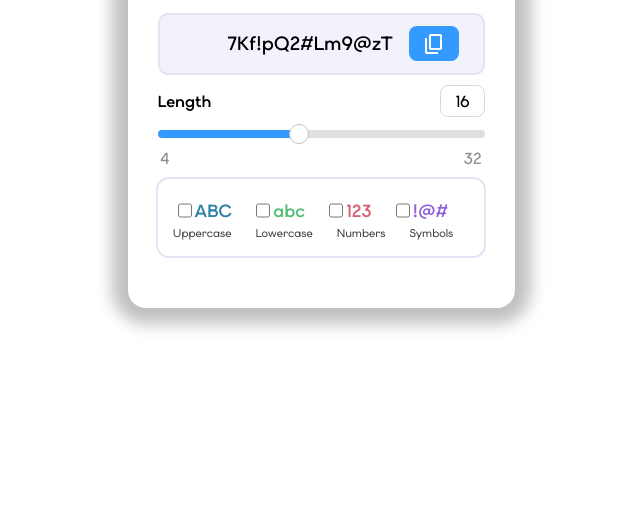
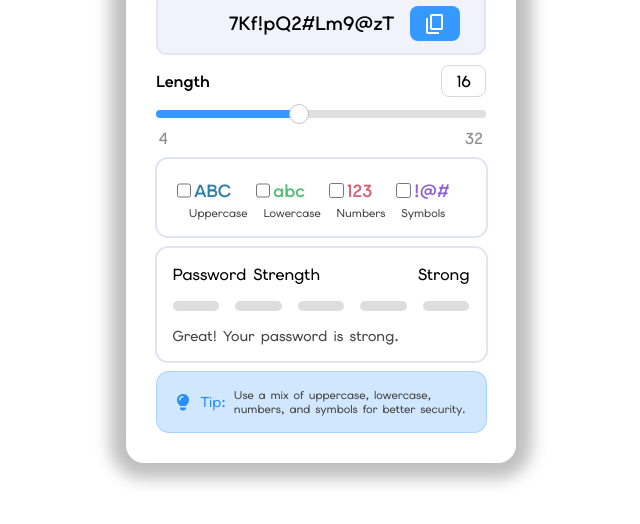
Before and after one commit to Jo-Ferrer/JavaScript-Mini-Projects, a plain HTML site: page Password_Generator/index.html in a window 1280 px wide. Shown: the part 244-768 px from the top of the page, without its empty margins (319-959 px from the left). Drawn offline with Linux system fonts and the light colour scheme.

Commit message:
Just finished the css design, function next

```diff
--- a/Password_Generator/design.css
+++ b/Password_Generator/design.css
@@ -18,10 +18,10 @@ body {
     display: flex;
     flex-direction: column;
     align-items: center;
-    padding: 50px 30px;
+    padding: 30px 30px;
 
     width: 90%;
-    max-width: 327px;
+    max-width: 330px;
     min-width: 300px;
     height: auto;
 
@@ -29,6 +29,7 @@ body {
     box-shadow: 0px 0px 16px 16px rgba(0, 0, 0, 0.25);
     border-radius: 18px;
     overflow: hidden;
+
 
 }
 
@@ -98,6 +99,7 @@ body {
     color: #000000
 
 }
+
 
 .copyButton{
 
@@ -239,7 +241,7 @@ body {
 
     display: flex;
     flex-direction: row;
-    justify-content: center;
+    justify-content: space-between;
     align-items: center;
 
 
@@ -270,9 +272,8 @@ body {
     flex-direction: row;
     justify-content: center;
     align-items: center;
-    gap: 24px;
-    margin-right: 1rem;
-
+    margin-right: 0.5rem;
+    gap: 1rem;
     font-family: ElmsSans;
     color: #454545fd;
     font-weight: 520;
@@ -280,3 +281,112 @@ body {
 
 
 }
+
+.strengthMain{
+
+    display: flex;
+    flex-direction: column;
+    justify-content: center;
+    margin-left: 0.5rem;
+    margin-right: 0.5rem;
+    margin-top: 0.5rem;
+    width: 90%;
+    border: 2px solid #E2E3F3;
+    border-radius: 13px;
+    padding: 1rem;
+
+}
+
+.strengthContainer{
+
+    display: flex;
+    flex-direction: row;
+    justify-content: space-between;
+    align-items: center;
+    width: 100%;
+    font-family: ElmsSans;
+    font-weight: 520;
+    font-size: 1rem;
+
+}
+
+.strengthContainer p{
+
+    margin-top: 0%;
+
+}
+
+.strength-bars{
+    display: flex;
+    flex-direction: row;
+    justify-content: space-between;
+    align-items: center;
+    width: 100%;
+    gap: 1rem;
+    margin-bottom: 1rem;
+
+}
+
+.bar{
+
+    width: 100px;
+    height:10px;
+    background:#ddd;
+    border-radius:20px;
+}
+
+.strengthDescription{
+
+    display: flex;
+    flex-direction: row;
+    justify-content: space-between;
+    align-items: center;
+    width: 100%;
+    font-family: ElmsSans;
+    font-weight: 520;
+    font-size: 0.9rem;
+    color: #454545fd;
+
+}
+
+.tipMain{
+
+    display: flex;
+    flex-direction: row;
+    justify-content: center;
+    align-items: center;
+    gap: 0.5rem;
+    border: 1px solid #2990f637;
+    background-color: #2990f637;
+    border-radius: 13px;
+    padding: 1rem;
+    width: 90%;
+    margin-top: 0.5rem;
+
+}
+
+.lightbulb{
+
+    height: 20px;
+    width: 20px;
+
+}
+
+.tip{
+
+    font-family: ElmsSans;
+    font-weight: 520;
+    font-size: 0.9rem;
+    color: #298ff6ff;
+
+}
+
+
+.tipDesc{
+
+    font-family: ElmsSans;
+    font-weight: 520;
+    font-size: 0.7rem;
+    color: #454545fd;
+
+}
--- a/Password_Generator/index.html
+++ b/Password_Generator/index.html
@@ -81,6 +81,41 @@
 
         </div>
 
+        <div class="strengthMain">
+
+            <div class="strengthContainer">
+                <p>Password Strength</p>
+                <p>Strong</p>
+            </div>
+
+            <div class="strength-bars">
+                <div class="bar"></div>
+                <div class="bar"></div>
+                <div class="bar"></div>
+                <div class="bar"></div>
+                <div class="bar"></div>
+            </div>
+
+            <div class="strengthDescription">
+
+                <span>Great! Your password is strong.</span>
+
+            </div>
+
+        </div>
+
+        <div class="tipMain">
+
+            <img class="lightbulb" src="img/lightbulb.png" alt="lightbulb">
+            <span class="tip">Tip:</span>
+            <span class="tipDesc">Use a mix of uppercase, lowercase, numbers, and symbols for better security.</span>
+
+        </div>
+
+
+
+
+
 
 
 
```
Also changed, not shown: Password_Generator/img/lightbulb.png (added).
